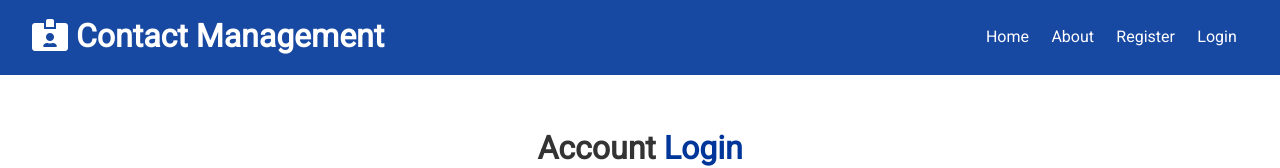
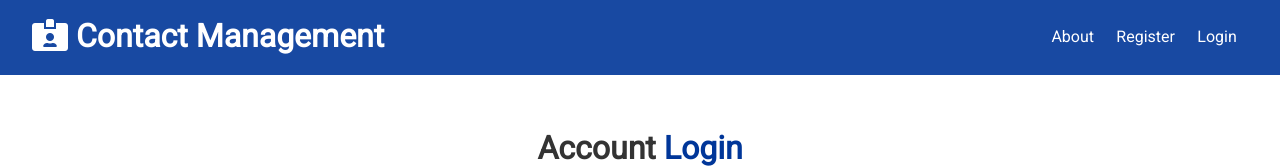
Before and after one commit to dtaakash01/Contact-Management-App, a React (Create React App) app in the folder client/: page /login in a window 1280 px wide. Shown: the top 168 px of the page. Built offline with nearby package versions, Linux system fonts and the light colour scheme.

Commit message:
Login Logout navbar changes login auth updated

```diff
--- a/client/public/index.html
+++ b/client/public/index.html
@@ -12,7 +12,7 @@
     <link rel="manifest" href="%PUBLIC_URL%/manifest.json" />
     <link rel="stylesheet" href="https://cdnjs.cloudflare.com/ajax/libs/font-awesome/5.15.3/css/all.min.css" integrity="sha512-iBBXm8fW90+nuLcSKlbmrPcLa0OT92xO1BIsZ+ywDWZCvqsWgccV3gFoRBv0z+8dLJgyAHIhR35VZc2oM/gI1w==" crossorigin="anonymous" />
 
-    <title>React App</title>
+    <title>Contact Management || Save your contacts</title>
   </head>
   <body>
     <noscript>You need to enable JavaScript to run this app.</noscript>
--- a/client/src/components/layout/Navbar.js
+++ b/client/src/components/layout/Navbar.js
@@ -1,9 +1,46 @@
-import React from 'react';
+import React, { Fragment,useContext } from 'react';
 import PropTypes from 'prop-types';
-import { Link } from 'react-router-dom'
+import { Link } from 'react-router-dom';
+import AuthContext from '../../context/Auth/authContext'
 
 
 const Navbar = ({title, icon}) => {
+
+    const authContext = useContext(AuthContext);
+
+    const {isAuthenticated, user, logout} = authContext;
+
+    const onLogout = () => {
+        logout();
+    }
+
+    const authLinks = (
+        <Fragment>
+            <li>Hello {user && user.name}</li>
+            {' '}
+            <li>
+                <a onClick={onLogout} href='!#'>
+                    <i className="fas fa-sign-out-alt"></i> <span className="hide-sm">Logout</span>
+                </a>
+            </li>
+        </Fragment>
+    )
+
+    const guestLinks = (
+        <Fragment>
+                <li>
+                    <Link to = '/about'>About</Link>
+                </li>
+                 <li>
+                    <Link to = '/register'>Register</Link>
+                </li>
+
+                <li>
+                    <Link to = '/login'>Login</Link>
+                </li>
+        </Fragment>
+    )
+
     return (
         <div className='navbar bg-primary'>
             <h1>
@@ -12,21 +49,9 @@
             </h1>
 
             <ul>
-                <li>
-                    <Link to = '/'>Home</Link>
-                </li>
 
-                <li>
-                    <Link to = '/about'>About</Link>
-                </li>
+                {isAuthenticated ? authLinks : guestLinks}
 
-                <li>
-                    <Link to = '/register'>Register</Link>
-                </li>
-
-                <li>
-                    <Link to = '/login'>Login</Link>
-                </li>
             </ul>
         </div>
     )
--- a/client/src/context/Auth/AuthState.js
+++ b/client/src/context/Auth/AuthState.js
@@ -105,7 +105,7 @@
     }
 
     // Logout
-    const logout = () => console.log("Logout");
+    const logout = () => dispatch({type: LOGOUT})
 
     // Clear Errors
     const clearErrors = () => {
--- a/client/src/context/Auth/authReducer.js
+++ b/client/src/context/Auth/authReducer.js
@@ -33,6 +33,7 @@
         case REGISTER_FAIL:
         case AUTH_ERROR:
         case LOGIN_FAIL:
+        case LOGOUT:
             localStorage.removeItem('token');
 
             return {
```
